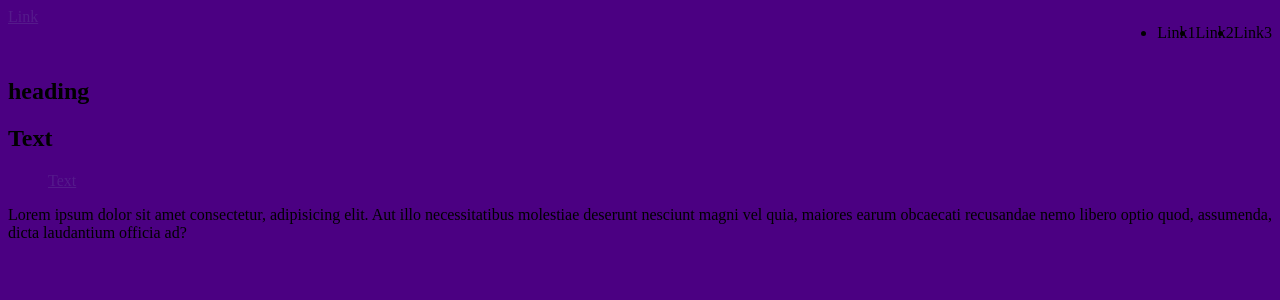
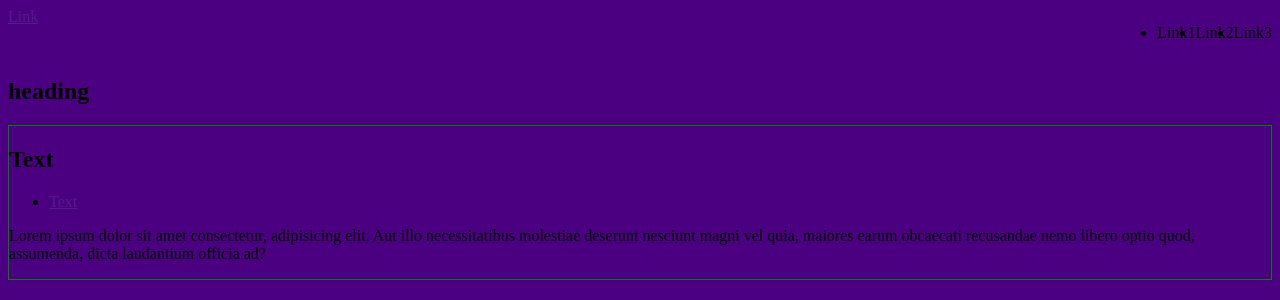
Before and after one commit to Dav991123/CardCounter, a plain HTML site: page index.html in a window 1280 px wide. Drawn offline with Linux system fonts and the light colour scheme.

Commit message:
fix review comments

```diff
--- a/css/style.less
+++ b/css/style.less
@@ -10,6 +10,6 @@ header {
     }
 }
 
-footerr {
+footer {
     border: 1px solid green;
 }
--- a/index.html
+++ b/index.html
@@ -21,12 +21,12 @@
     </h2>
 
     <footer>
-        <H2>
+        <h2>
             Text
-        </H2>
+        </h2>
 
         <ul>
-            <a href="">Text</a>
+           <li> <a href="">Text</a></li>
         </ul>
         <p>
             Lorem ipsum dolor sit amet consectetur, adipisicing elit. Aut illo necessitatibus molestiae deserunt nesciunt magni vel quia, maiores earum obcaecati recusandae nemo libero optio quod, assumenda, dicta laudantium officia ad?
```
Also changed, not shown: css/style.css.
